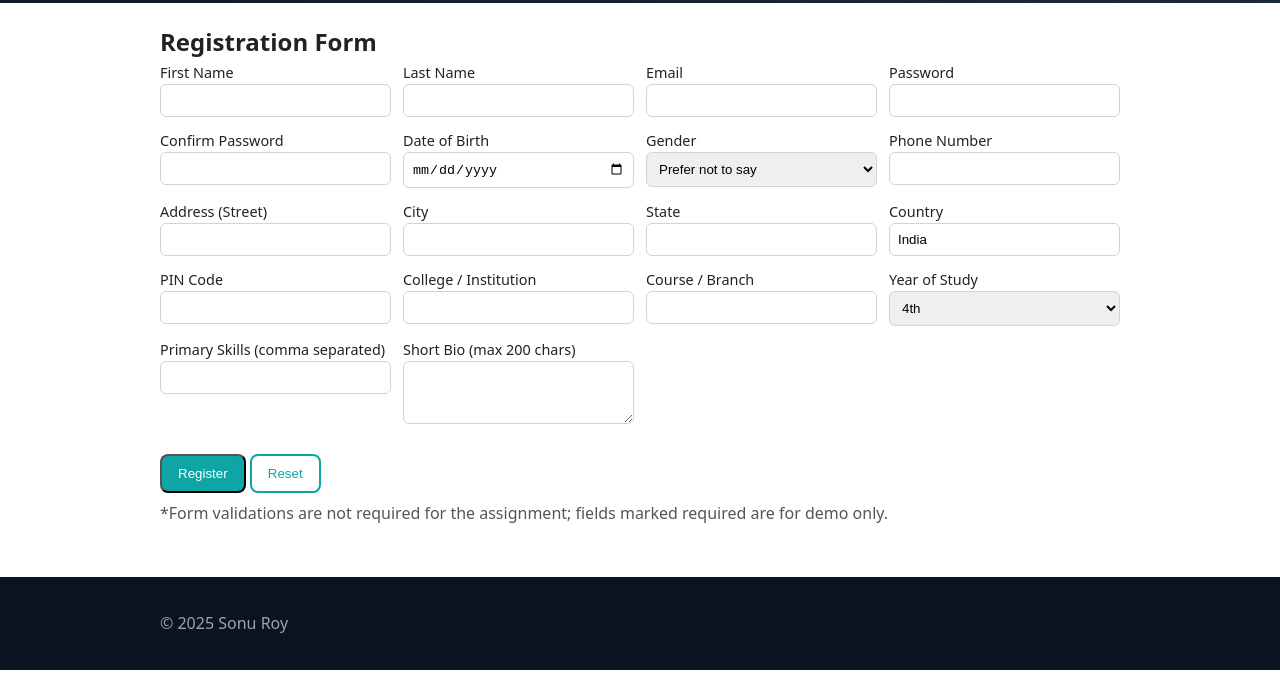
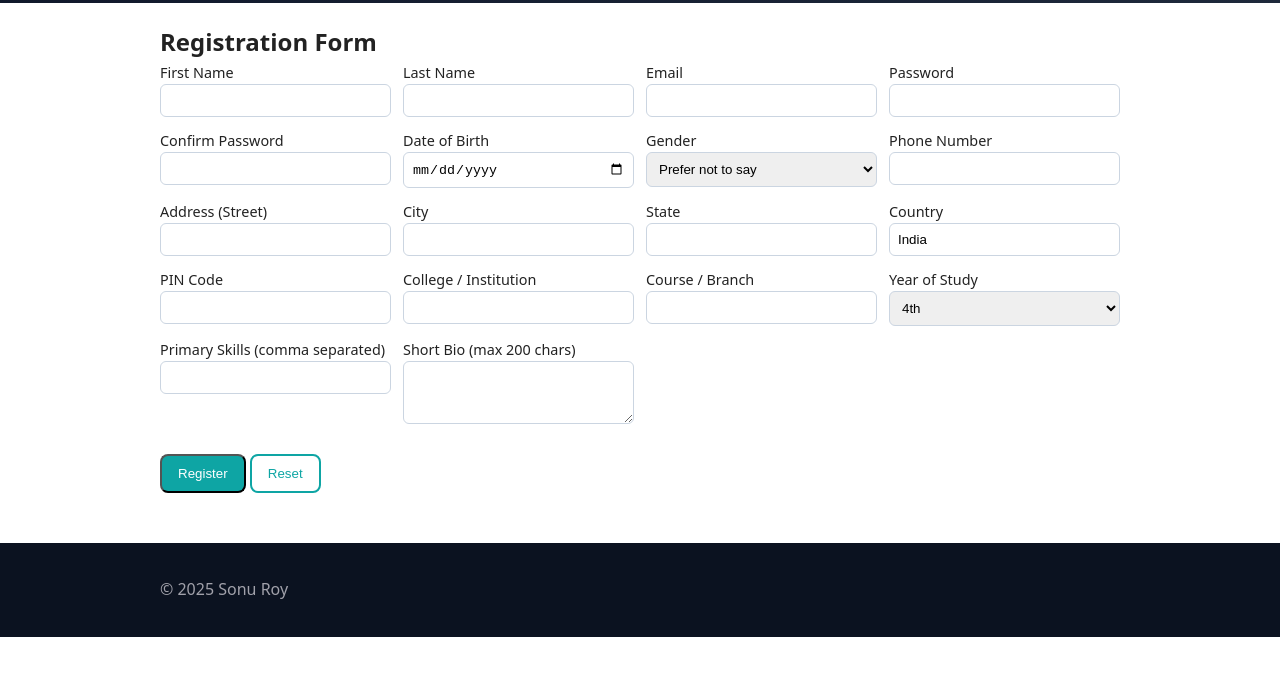
Before and after one commit to SonuRoy3012/portfolio, a plain HTML site: page signup.html in a window 1280 px wide. Shown: the part 102-800 px from the top of the page. Drawn offline with Linux system fonts and the light colour scheme.

Commit message:
Add files via upload

```diff
--- a/signup.html
+++ b/signup.html
@@ -57,8 +57,6 @@
 <button type="reset" class="btn btn-outline">Reset</button>
 </div>
 </form>
-<p class="note">*Form validations are not required for the assignment;
-fields marked required are for demo only.</p>
 </main>
 <footer class="site-footer">
 <div class="container">&copy; 2025 Sonu Roy</div>
```
